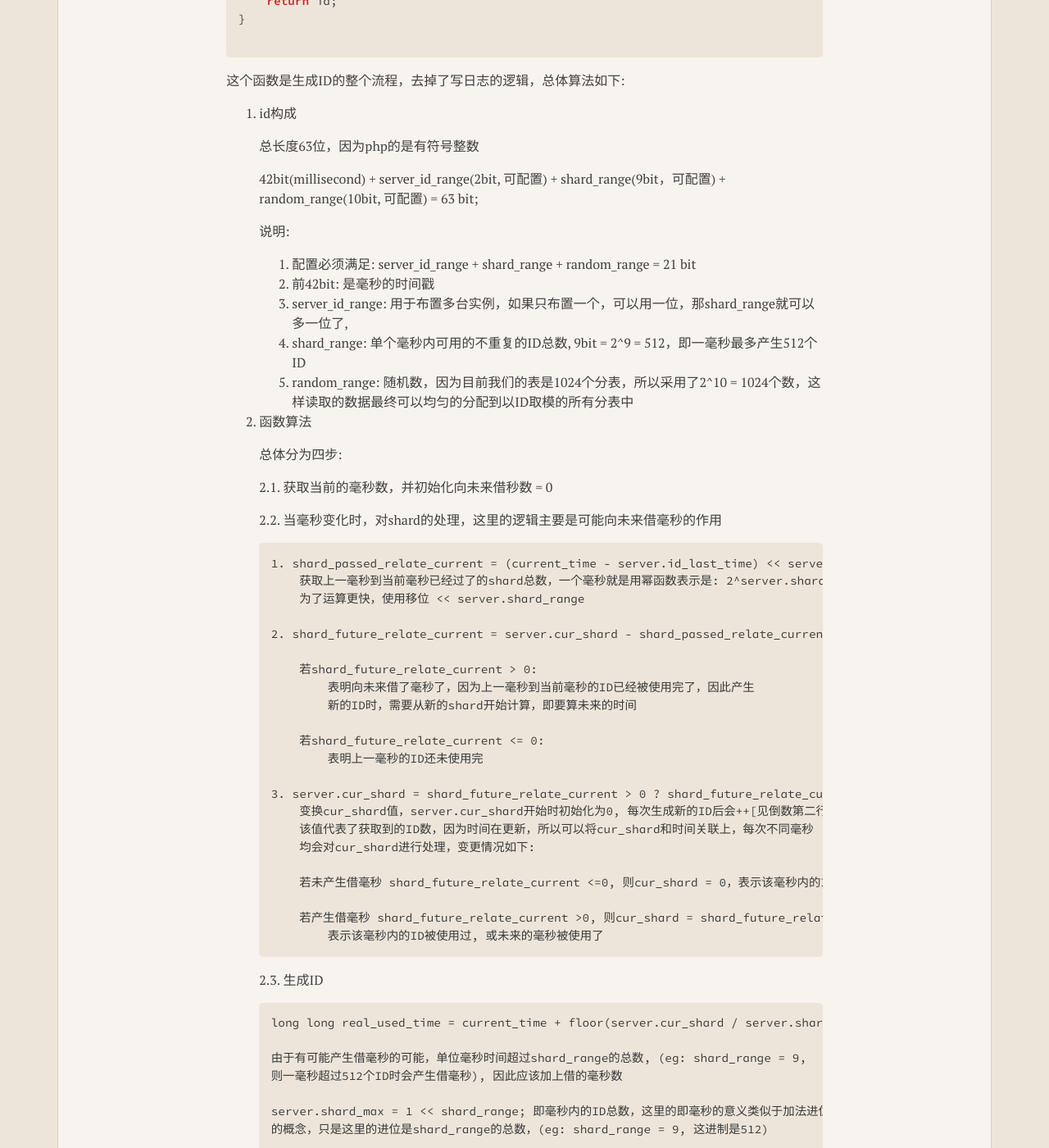
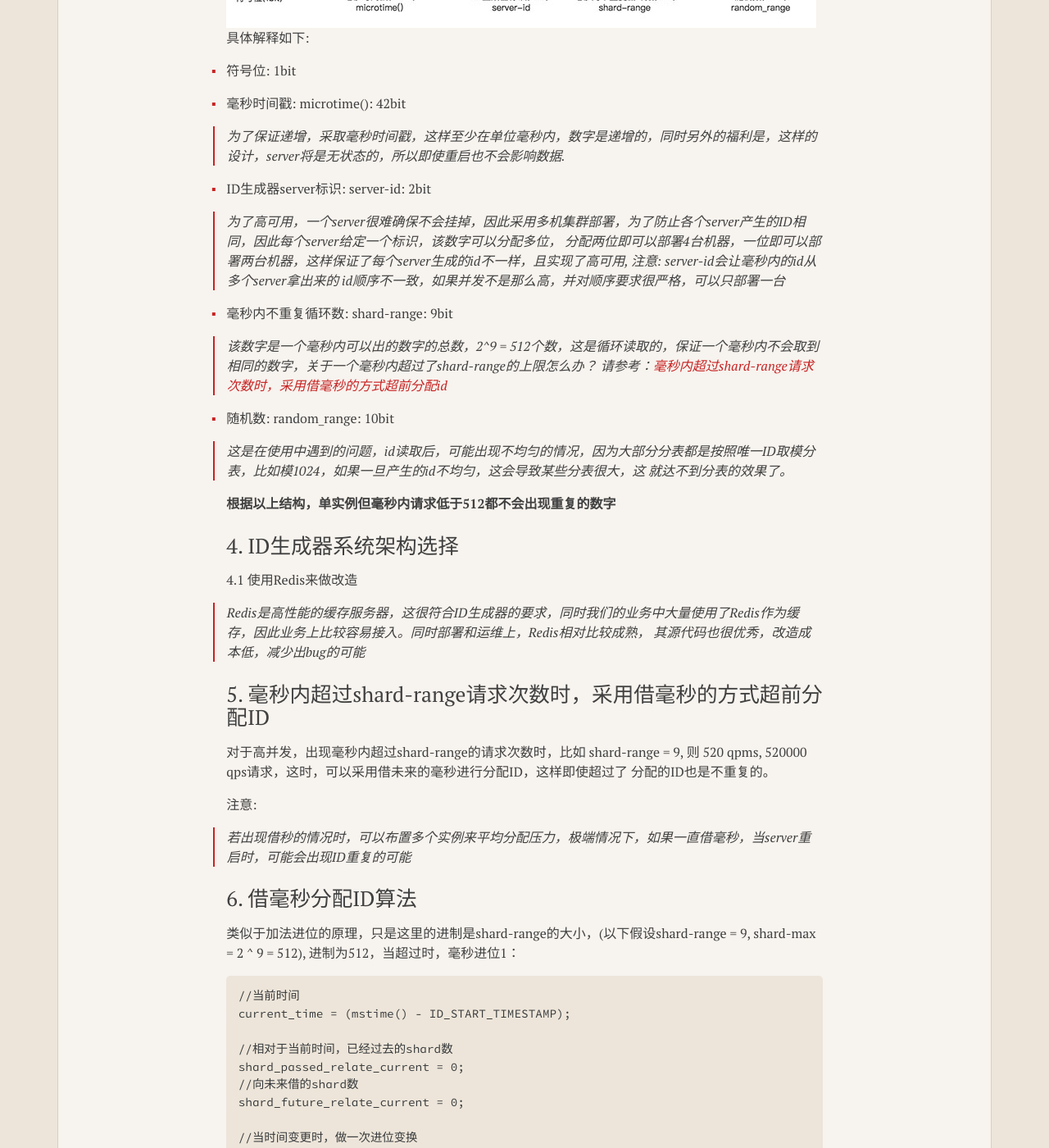
Before and after one commit to nice-opentech/nice-opentech.github.io, a Jekyll site: the page built from _posts/2017-02-10-implement-of-sequenced-id.markdown, in a window 1280 px wide and 1400 px high, scrolled down 1485 px. Shown: the whole window at 82% size. Built offline with Jekyll 4.4.1, drawn with Linux system fonts in a browser that asks for light colours; some of the changed text lies outside the part shown.

Commit message:
修改基于redis的时序ID生成器文档

````diff
--- a/_posts/2017-02-10-implement-of-sequenced-id.markdown
+++ b/_posts/2017-02-10-implement-of-sequenced-id.markdown
@@ -14,23 +14,128 @@
 
 <b>项目使用的源代码[github]</b>: *<a target="blank" href="https://github.com/nice-opentech/id-generator-base-on-redis">id-generator-base-on-redis</a>*
 
-### 目录
+## 目录
+1. [为什么需要ID生成器](#idx-why-need-id-generator)
+2. [ID生成器的特点](#idx-id-generator-features)
+3. [ID生成器如何保证有序](#idx-how-id-generator-sequenced)
+4. [ID生成器系统架构选择](#idx-id-generator-system-arch-select)
+5. [毫秒内超过shard-range请求次数时，采用借毫秒的方式超前分配ID](#idx-exceed-shard-range-use-borrow-ms)
+6. [借毫秒分配ID算法](#idx-borrow-ms-algorithm)
+7. [关键代码实现](#idx-id-generator-key-code)
+8. [Redis命令支持](#idx-id-generator-redis-command)
+9. [压测](#idx-id-generator-press-test)
+10. [ID生成器服务部署](#idx-id-generator-service-deploy)
+11. [issues](#idx-id-generator-issues)
 
-1. [63位整形ID生成器算法(当并发大时，向未来借毫秒分配ID)](#idx-int-63-bit-id-generate-algorithm)
 
-2. [ID生成器提供的命令](#idx-support-command)
 
-3. [为何选择redis做改造](#idx-why-choose-redis)
+<a id="idx-why-need-id-generator" />
+<hr/>
+## 1.为什么需要ID生成器
 
-4. [极端问题考虑](#idx-extreme-emergency-think)
+现如今，大多数互联网公司的数据都相当大，一个持久化的db根本没法存储或者单库单表根本不符合高性能，高吞吐量的标准，因此都采取了分库分表的逻辑来提高读写性能。但分库分表后，主键就不能唯一表示一个
+实体了，因为每个表有自己的主键，这就要求有一个全局的主键来确定单一实体，因此需要一个全局的、中心化的、高性能的ID生成器。
 
-5. [生成ID数据统计](#idx-statistics)
+<a id="idx-id-generator-features" />
+## 2.ID生成器的特点
 
-<a id="idx-int-63-bit-id-generate-algorithm" />
+2.1. 高性能、高可用、高并发访问
 
-<hr/>
-### 1.63位整形ID生成器算法(当并发大时，向未来借毫秒分配ID)
+> 分库分表后，写的压力其实没有变，所有的单表都需要同时去拿一个ID生成器的唯一ID，而随着业务的增多，分库分表将成为每个业务的常态，这就对ID生成器提出高性能、高可用、高并发访问的要求。
 
+2.2. 对于所有实体的ID来说，数字是最好的选择, 使用64位整形作为唯一ID
+
+> 分库分表前，大家的业务开发都是采取单表的自增ID实现了主键的逻辑，在业务中都有类似getByID的方法获取实体信息，分库分表后，
+  为了更好的的兼容迁移逻辑，业务上更多的无感知，尤其是已发版的(Android|iOS)客户端，采用数字最为合理；另外，随着数据的增多，
+  32位数能表示的范围【(2^31 - 1) = 2147483647】可能不足以满足互联网的快速数据增长的需求，因此采用64未长整型比较合适;
+
+2.3. ID必须是时序的
+
+> 业务上很多地方，对id可能有排序的要求，或者最新的列表等，保证id是有序的，减少业务的逻辑错误，这请参考 3. ID生成器如何保证有序.
+
+<a id="idx-how-id-generator-sequenced"/>
+## 3. ID生成器如何保证有序
+
+3.1 利用时间+有序数保证
+
+ID由64位数字组成，由于数字有一个符号位，因此可用的应该是63位，采用毫秒时间戳加上和有序数组成， 如下结构:
+<img src="/image/posts/2017-03-06-64bit-long-int-unique-id-structure.jpeg" />
+具体解释如下:
+
+* 符号位: 1bit
+
+* 毫秒时间戳: microtime(): 42bit
+
+>    为了保证递增，采取毫秒时间戳，这样至少在单位毫秒内，数字是递增的，同时另外的福利是，这样的设计，server将是无状态的，所以即使重启也不会影响数据.
+
+* ID生成器server标识: server-id: 2bit
+
+>    为了高可用，一个server很难确保不会挂掉，因此采用多机集群部署，为了防止各个server产生的ID相同，因此每个server给定一个标识，该数字可以分配多位，
+    分配两位即可以部署4台机器，一位即可以部署两台机器，这样保证了每个server生成的id不一样，且实现了高可用, 注意: server-id会让毫秒内的id从多个server拿出来的
+    id顺序不一致，如果并发不是那么高，并对顺序要求很严格，可以只部署一台
+
+* 毫秒内不重复循环数: shard-range: 9bit
+
+>    该数字是一个毫秒内可以出的数字的总数，2^9 = 512个数，这是循环读取的，保证一个毫秒内不会取到相同的数字，关于一个毫秒内超过了shard-range的上限怎么办？
+    请参考：[毫秒内超过shard-range请求次数时，采用借毫秒的方式超前分配id](#idx-exceed-shard-range-use-borrow-ms)
+
+* 随机数: random_range: 10bit
+>    这是在使用中遇到的问题，id读取后，可能出现不均匀的情况，因为大部分分表都是按照唯一ID取模分表，比如模1024，如果一旦产生的id不均匀，这会导致某些分表很大，这
+    就达不到分表的效果了。
+
+<strong>根据以上结构，单实例但毫秒内请求低于512都不会出现重复的数字</strong>
+
+<a id="idx-id-generator-system-arch-select"/>
+## 4. ID生成器系统架构选择
+
+4.1 使用Redis来做改造
+
+> Redis是高性能的缓存服务器，这很符合ID生成器的要求，同时我们的业务中大量使用了Redis作为缓存，因此业务上比较容易接入。同时部署和运维上，Redis相对比较成熟，
+> 其源代码也很优秀，改造成本低，减少出bug的可能
+
+<a id="idx-exceed-shard-range-use-borrow-ms" />
+## 5. 毫秒内超过shard-range请求次数时，采用借毫秒的方式超前分配ID
+
+对于高并发，出现毫秒内超过shard-range的请求次数时，比如 shard-range = 9, 则 520 qpms, 520000 qps请求，这时，可以采用借未来的毫秒进行分配ID，这样即使超过了
+分配的ID也是不重复的。
+
+注意:
+
+> 若出现借秒的情况时，可以布置多个实例来平均分配压力，极端情况下，如果一直借毫秒，当server重启时，可能会出现ID重复的可能
+
+<a id="idx-borrow-ms-algorithm" />
+## 6. 借毫秒分配ID算法
+
+类似于加法进位的原理，只是这里的进制是shard-range的大小，(以下假设shard-range = 9, shard-max = 2 ^ 9 = 512), 进制为512，当超过时，毫秒进位1：
+```
+//当前时间
+current_time = (mstime() - ID_START_TIMESTAMP);
+
+//相对于当前时间，已经过去的shard数
+shard_passed_relate_current = 0;
+//向未来借的shard数
+shard_future_relate_current = 0;
+
+//当时间变更时，做一次进位变换
+if(current_time != server.id_last_time){
+    //已经过去的shard数为，(当前时间 - 上一次记录时间) * shard_max
+    shard_passed_relate_current = (current_time - server.id_last_time) << server.shard_range;
+    //未来借的shard数
+    shard_future_relate_current = server.cur_shard - shard_passed_relate_current;
+    //若借的shard数为负值，说明这段时间内，有部分shard未使用完成，因此清零
+    server.cur_shard = shard_future_relate_current > 0 ? shard_future_relate_current : 0;
+    //变换时间
+    server.id_last_time = current_time;
+}
+
+//id真正的时间，当前时间 + 进位参数的时间(shard超过shard_max之后才有借位)
+real_used_time = current_time + floor(server.cur_shard / server.shard_max);
+//shard每次加一
+server.cur_shard ++;
+```
+
+<a id="idx-id-generator-key-code" />
+## 7. 关键代码实现
 ```c
 // 文件: src/redis.c
 static long long generateId() {
@@ -39,23 +144,6 @@
 
     if(current_time != server.id_last_time){
         shard_passed_relate_current = (current_time - server.id_last_time) << server.shard_range;
-
-        /**
-         * if (shard_future_relate_current > 0) {
-         *      we have borrowed some ms from future
-         * } eles if (shard_future_relate_current < 0){
-         *      duration from last time to current time, no request
-         * } else if (shard_future_relate_current == 0){
-         *      last time shard range has run out, so the new ms can service and not borrow ms from future
-         * }
-         * so server.cur_shard = maxInt(0, shard_future_relate_current) mean:
-         *  if(shard_future_relate_current > 0) {
-         *      we have borrowed some ms, so the real_used_time will plus borrowed ms ->
-         *          real_used_time = current_time + floor(server.cur_shard / server.shard_max);
-         *  } else if(shard_future_relate_current <=0){
-         *      some has passed ms not used, so ignore it and record from current
-         *  }
-         */
         shard_future_relate_current = server.cur_shard - shard_passed_relate_current;
         server.cur_shard = shard_future_relate_current > 0 ? shard_future_relate_current : 0;
         server.id_last_time = current_time;
@@ -76,112 +164,149 @@
     server.cur_shard ++;
     return id;
 }
+```
+
+<a id="idx-id-generator-redis-command" />
+## 8. Redis命令支持
+
+8.1. GETID
+
+	get one squenced id
+
+Return value
+
+	the value of 64 bit squenced id
+
+Examples:
+
+```
+redis> GETID
+(integer) 144182182078841378
+```
+
+
+8.2. MGETID count
+
+	get multi sequenced ids, the max count is 100
+
+Return value
+
+	list of sequenced ids.
+
+Examples:
+
+```
+redis> MGETID 10
+ 1) "144182328657183537"
+ 2) "144182328657184499"
+ 3) "144182328657185133"
+ 4) "144182328657186040"
+ 5) "144182328657187118"
+ 6) "144182328657188278"
+ 7) "144182328657189411"
+ 8) "144182328657190557"
+ 9) "144182328657191123"
+10) "144182328657192148"
+```
+
+<a id="idx-id-generator-press-test" />
+## 9. 压测
+机器配置:
+
+    内存64G, 32核处理器, centos 7
+
+测试程序:
+
+```go
+package main
+
+import (
+	"flag"
+	"fmt"
+	"github.com/garyburd/redigo/redis"
+	"runtime"
+	"sync"
+	"time"
+)
+
+func Connect(address string, times int, wg *sync.WaitGroup) {
+	defer wg.Done()
+	wg.Add(1)
+	conn, err := redis.Dial("tcp", address)
+	if err != nil {
+		return
+	}
+	//for i := 0; i < times; i++ {
+	for {
+		res, err := redis.Int(conn.Do("GETID"))
+		//res, err := redis.Strings(conn.Do("MGETID", 100))
+
+		if err != nil {
+			fmt.Println(err.Error())
+			continue
+		}
+
+		time.Sleep(time.Millisecond * 10)
+
+		t := time.Now()
+		log := fmt.Sprintf("%d-%d-%d %d:%d:%d %d", t.Year(), t.Month(), t.Day(), t.Hour(), t.Minute(), t.Second(), res)
+		fmt.Println(log)
+	}
+}
+
+func main() {
+	runtime.GOMAXPROCS(-1)
+	var num, times int
+	flag.IntVar(&num, "num", 5, "ddddd")
+	flag.IntVar(&times, "times", 1000, "times")
+	flag.Parse()
+	var wg sync.WaitGroup
+	for i := 0; i < num; i++ {
+		go Connect("host:6551", times, &wg)
+	}
+	time.Sleep(time.Second * 1)
+	wg.Wait()
+}
 
 ```
 
-这个函数是生成ID的整个流程，去掉了写日志的逻辑，总体算法如下:
+单ID请求: 最大qps: 9w qps左右, 不会产生借毫秒
 
-1.	id构成
+多ID请求: 最大qps: 5000 qps左右，会产生借毫秒的情况
 
-	总长度63位，因为php的是有符号整数
+<strong>注: 若qps更高，应该多实例部署，平均压力到每个实例上，同时得接受这样产生的数据会在毫秒内不连续</strong>
 
-	42bit(millisecond) + server_id_range(2bit, 可配置) + shard_range(9bit，可配置) + random_range(10bit, 可配置) = 63 bit;
+<a id="idx-id-generator-service-deploy" />
+## 10. ID生成器服务部署
 
-	说明:
+```
+git clone git@github.com:nice-opentech/id-generator-base-on-redis.git
 
-    1. 配置必须满足: server_id_range + shard_range + random_range = 21 bit
-    2. 前42bit: 是毫秒的时间戳
-    3. server_id_range: 用于布置多台实例，如果只布置一个，可以用一位，那shard_range就可以多一位了,
-    4. shard_range: 单个毫秒内可用的不重复的ID总数, 9bit = 2^9 = 512，即一毫秒最多产生512个ID
-    5. random_range: 随机数，因为目前我们的表是1024个分表，所以采用了2^10 = 1024个数，这样读取的数据最终可以均匀的分配到以ID取模的所有分表中
+编辑配置redis.conf:
+	#id generator config
+	# id total length is 63 bit, millisecond use 42 bit, so the remain bit is 21 bit
+	# you can config server-id, id-range, id-shard, random-range freedom and confirm the sum of their bits is 21 bit
+	#   id-range + shard-range + random-range = 21
+	# server-id      0 ~ 3
+	# id-range      use 2 bit  ;    0 ~ 3       ; 2^2 = 4
+	# shard-range   use 9 bit  ;    0 ~ 511     ; 2^9 = 512
+	# random-range  use 10 bit ;    0 ~ 1023    ; 2^10 = 1024
 
-2.	函数算法
+	id-generator server-id 0 id-range 2 shard-range 9 random-range 10
 
-	总体分为四步:
+编译:
+	make
 
-    2.1. 获取当前的毫秒数，并初始化向未来借秒数 = 0
+启动服务:
+	src/id-redis-server redis.conf
+```
 
-    2.2. 当毫秒变化时，对shard的处理，这里的逻辑主要是可能向未来借毫秒的作用
-```
-    1. shard_passed_relate_current = (current_time - server.id_last_time) << server.shard_range
-        获取上一毫秒到当前毫秒已经过了的shard总数，一个毫秒就是用幂函数表示是: 2^server.shard_range，
-        为了运算更快，使用移位 << server.shard_range
+<a id="idx-id-generator-issues" />
+## 9. issues
 
-    2. shard_future_relate_current = server.cur_shard - shard_passed_relate_current;
-
-        若shard_future_relate_current > 0:
-        	表明向未来借了毫秒了，因为上一毫秒到当前毫秒的ID已经被使用完了，因此产生
-            新的ID时，需要从新的shard开始计算，即要算未来的时间
-
-        若shard_future_relate_current <= 0:
-        	表明上一毫秒的ID还未使用完
-
-    3. server.cur_shard = shard_future_relate_current > 0 ? shard_future_relate_current : 0;
-        变换cur_shard值，server.cur_shard开始时初始化为0, 每次生成新的ID后会++[见倒数第二行]，
-        该值代表了获取到的ID数，因为时间在更新，所以可以将cur_shard和时间关联上，每次不同毫秒
-        均会对cur_shard进行处理，变更情况如下:
-
-        若未产生借毫秒 shard_future_relate_current <=0, 则cur_shard = 0，表示该毫秒内的ID未被使用过
-
-        若产生借毫秒 shard_future_relate_current >0, 则cur_shard = shard_future_relate_current，
-            表示该毫秒内的ID被使用过, 或未来的毫秒被使用了
-```
-    2.3. 生成ID
-
-    	long long real_used_time = current_time + floor(server.cur_shard / server.shard_max);
-
-    	由于有可能产生借毫秒的可能，单位毫秒时间超过shard_range的总数, (eg: shard_range = 9,
-        则一毫秒超过512个ID时会产生借毫秒), 因此应该加上借的毫秒数
-
-    	server.shard_max = 1 << shard_range; 即毫秒内的ID总数，这里的即毫秒的意义类似于加法进位
-        的概念，只是这里的进位是shard_range的总数，(eg: shard_range = 9, 这进制是512)
-
-    	long long id = real_used_time << 21;
-    	将毫秒右移21位，这样后面的21位供余下的数据填充
-
-    	id |= server.server_id << (21 - server.id_range);
-    	或上server_id，只右移(21 - server.id_range)位
-
-    	id |= server.cur_shard << (21 - server.id_range - server.shard_range);
-    	或上server.cur_shard，只右移(21 - server.id_range - server.shard_range)位
-
-    	id |= server.random_sequences[server.cur_random];
-    	或上随机数，该随机数时程序启动时，初始化的随机打乱的总长度为2^random_range个元素的数组，
-        后续直接通过顺序访问随机数组即可达到随机的状态
-
-
-    2.4. 随机数做rotate，不停的循环使用, cur_shard++，表示生成了一个ID
-
-
-<a id="idx-support-command" />
-
-### 2.ID生成器提供的命令
-
-1. 单个ID提取
-	getid
-2. 多个ID提取, 一次最多提取100个，超过则返回错误
-	mgetid	count
-
-<a id="idx-why-choose-redis" />
-
-
-### 3.为何选择redis做改造
-
-1. 生成ID不需要多线程模型，单线程即可，redis比较符合计算，因为单线程处理少了很多多线程的坑
-
-2. redis的协议已经封装好了的，并且现在所有的业务都使用该通用组件，只需要在php的redis扩展或
-      其他语言的扩展中加两个命令即可以很好的融合到业务代码中
-
-3. redis足够高效，因为本身ID生成器可能需要抗大量的并发，但这正是redis的特长
-
-
-<a id="idx-extreme-emergency-think" />
-
-### 4.极端问题考虑
+9.1 借毫秒警告
 
 对于ID生成器的算法的局限:
-
-	总长度63位，因为php的是有符号整数
 
 	42bit(millisecond) + server_id_range(2bit, 可配置) + shard_range(9bit，可配置) + random_range(10bit, 可配置) = 63 bit;
 
@@ -192,25 +317,3 @@
 ```
 
 若使用过程中，经常出现该警告，说明qps > (2 ^ shard_range) * 1000; (如shard_range = 9，则会超过: 512000 qps才会出现借毫秒), 这时可以将random_range调小点，则可满足使用场景
-
-
-<a id="idx-statistics" />
-
-### 5.生成ID数据统计
-机器配置:
-
-    内存64G, 32核处理器, centos 7
-
-使用go语言做高并发请求，发送redis命令:
-
-单ID请求: 最大qps: 9w qps左右, 不会产生借毫秒
-
-```
-    redis-cli -h host -p port getid
-```
-
-多ID请求: 最大qps: 5000 qps左右，会产生借毫秒的情况
-
-```
-    redis-cli -h host -p port getid 100
-```
````
Also changed, not shown: image/posts/2017-03-06-64bit-long-int-unique-id-structure.jpeg (added).
